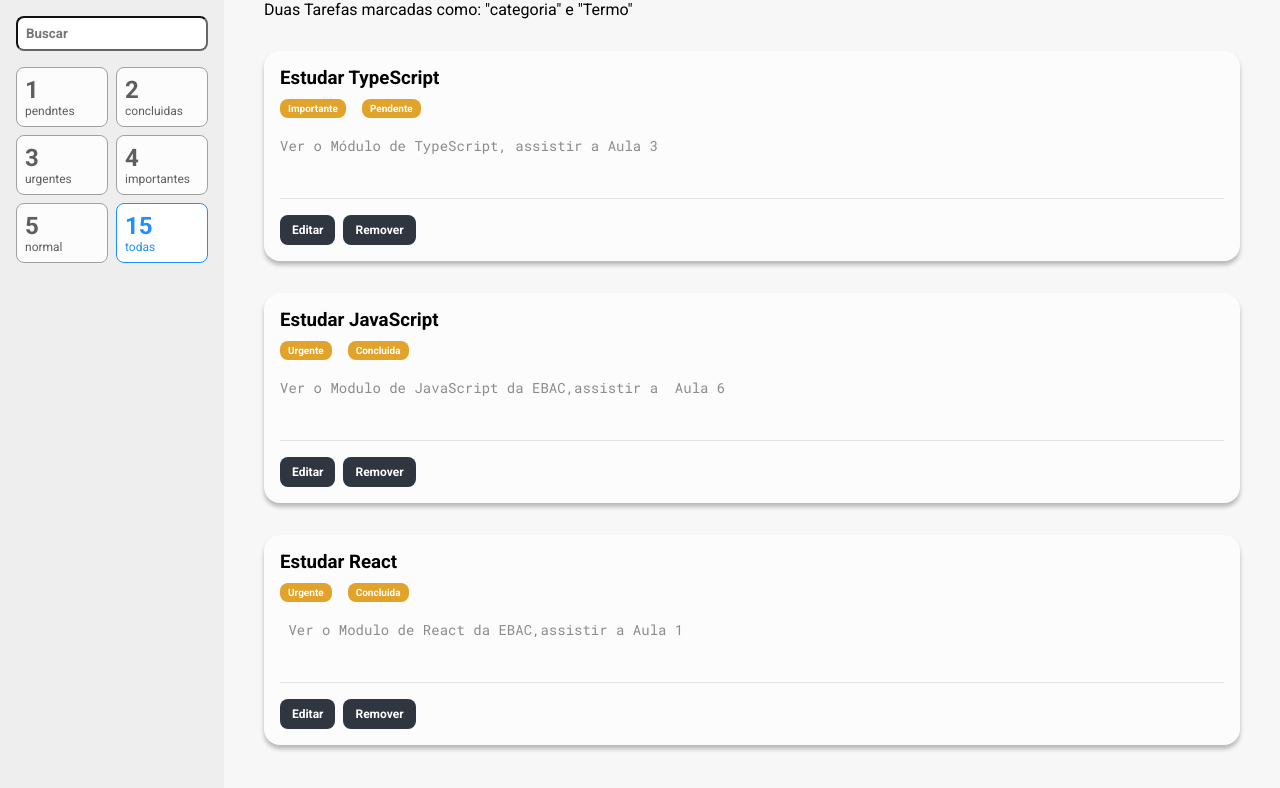
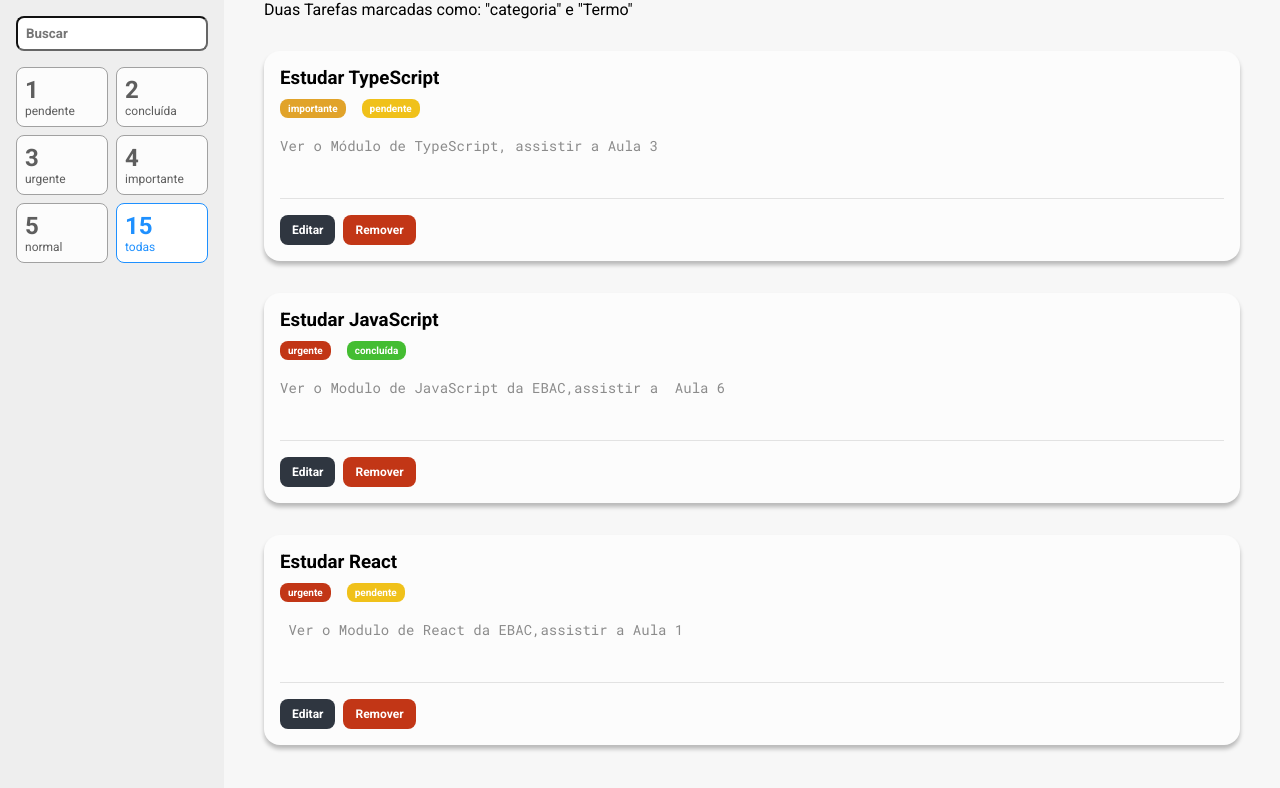
Before and after one commit to emmanuelmarcosdeoliveira/ToDo-List, a React (Vite) app: page / in a window 1280 px wide. Shown: the top 788 px of the page. Built offline with nearby package versions, Linux system fonts and the light colour scheme; the HTML template or start-up script is replaced by a standard one.

Commit message:
chore: customization of statuses and label completed closes #11 (#12)

```diff
--- a/src/components/Task/index.tsx
+++ b/src/components/Task/index.tsx
@@ -14,19 +14,21 @@ const Task = ({ description, priority, status, title }: Props) => {
     <>
       <S.Task>
         <S.Title>{title}</S.Title>
-        <S.Tag>{priority}</S.Tag>
-        <S.Tag>{status}</S.Tag>
+        <S.Tag priority={priority}>{priority}</S.Tag>
+        <S.Tag status={status}> {status}</S.Tag>
         <S.Description value={description} />
         <S.ActionBar>
           {editing ? (
             <>
-              <S.Button>Salvar</S.Button>
-              <S.Button onClick={() => setEditing(false)}>Cancelar</S.Button>
+              <S.ButtonSalve>Salvar</S.ButtonSalve>
+              <S.ButtonCancel onClick={() => setEditing(false)}>
+                Cancelar
+              </S.ButtonCancel>
             </>
           ) : (
             <>
               <S.Button onClick={() => setEditing(true)}>Editar</S.Button>
-              <S.Button>Remover</S.Button>
+              <S.ButtonCancel>Remover</S.ButtonCancel>
             </>
           )}
         </S.ActionBar>
--- a/src/components/Task/styles.ts
+++ b/src/components/Task/styles.ts
@@ -1,4 +1,21 @@
 import styled from 'styled-components'
+import variaveis from '../../styles/variaveis'
+
+type TagProps = {
+  priority?: 'string'
+  status?: 'string'
+}
+
+function Cor(props: TagProps): string {
+  if ('status' in props) {
+    if (props.status === 'pendente') return variaveis.yeloow
+    if (props.status === 'concluída') return variaveis.green
+  } else if ('priority' in props) {
+    if (props.priority === 'urgente') return variaveis.red
+    if (props.priority === 'importante') return variaveis.marrow
+  }
+  return variaveis.default
+}
 
 export const Task = styled.div`
   background-color: var(--card-color);
@@ -12,12 +29,12 @@ export const Title = styled.h3`
   font-weight: 700;
   margin-block-end: 0.5rem;
 `
-export const Tag = styled.span`
+export const Tag = styled.span<TagProps>`
   padding: 0.25rem 0.5rem;
   font-size: 0.625rem;
   font-weight: 700;
   color: var(--bg-color);
-  background-color: var(--tag-color-1);
+  background-color: ${(props) => Cor(props)};
   border-radius: 0.5rem;
   margin-right: 1rem;
   display: inline-block;
@@ -52,3 +69,12 @@ export const Button = styled.button`
   border-radius: 0.5rem;
   margin-right: 0.5rem;
 `
+export const ButtonSalve = styled(Button)`
+  background-color: ${variaveis.green};
+`
+export const ButtonCancel = styled(Button)`
+  background-color: ${variaveis.red};
+`
+export const ButtonRemove = styled(Button)`
+  background-color: ${variaveis.red};
+`
--- a/src/containers/Main/index.tsx
+++ b/src/containers/Main/index.tsx
@@ -5,20 +5,20 @@ const tarefas = [
   {
     title: 'Estudar TypeScript',
     description: 'Ver o Módulo de TypeScript, assistir a Aula 3',
-    priority: 'Importante',
-    status: 'Pendente'
+    priority: 'importante',
+    status: 'pendente'
   },
   {
     title: 'Estudar JavaScript',
     description: 'Ver o Modulo de JavaScript da EBAC,assistir a  Aula 6',
-    priority: 'Urgente',
-    status: 'Concluida'
+    priority: 'urgente',
+    status: 'concluída'
   },
   {
     title: 'Estudar React',
     description: ' Ver o Modulo de React da EBAC,assistir a Aula 1',
-    priority: 'Urgente',
-    status: 'Concluida'
+    priority: 'urgente',
+    status: 'pendente'
   }
 ]
 
--- a/src/containers/SideBar/index.tsx
+++ b/src/containers/SideBar/index.tsx
@@ -8,10 +8,10 @@ const SideBar = () => {
         <div>
           <S.Input type="text" placeholder="Buscar" />
           <S.Filters>
-            <FilterCard legend="pendntes" count={1} />
-            <FilterCard legend="concluidas" count={2} />
-            <FilterCard legend="urgentes" count={3} />
-            <FilterCard legend="importantes" count={4} />
+            <FilterCard legend="pendente" count={1} />
+            <FilterCard legend="concluída" count={2} />
+            <FilterCard legend="urgente" count={3} />
+            <FilterCard legend="importante" count={4} />
             <FilterCard legend="normal" count={5} />
             <FilterCard active legend="todas" count={15} />
           </S.Filters>
--- a/src/styles/index.ts
+++ b/src/styles/index.ts
@@ -12,6 +12,11 @@ const Styleglobal = createGlobalStyle`
   --text-area: #8b8b8b;
   --btn-1: #2f3640;
   --tag-color-1: #e1a32a;
+  --tag1: #c23616;
+  --tag2: #44bd32;
+  --tag3: #F0c11a;
+
+
   --shaddow: 0px 4px 4px rgba(0, 0, 0, 0.25);
   }
 
--- /dev/null
+++ b/src/styles/variaveis.ts
@@ -0,0 +1,7 @@
+export default {
+  red: '#c23616',
+  green: '#44bd32',
+  yeloow: '#F0c11a',
+  marrow: '#e1a32a',
+  default: '#ccc'
+}
```
